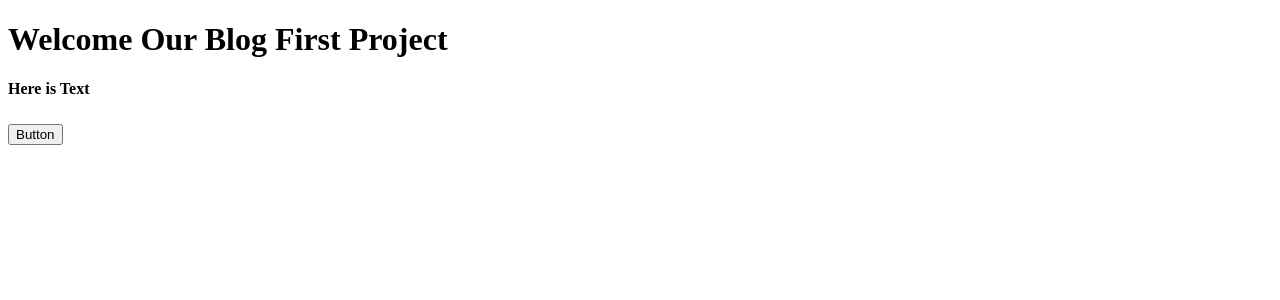
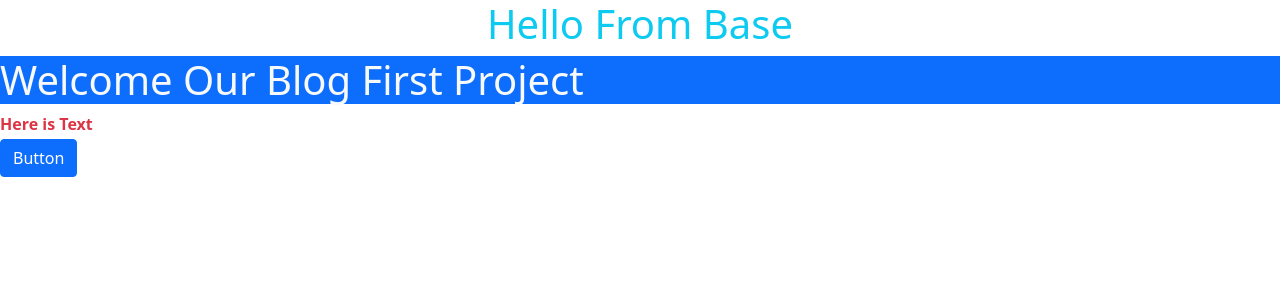
Before and after one commit to HassanSudan/django_course, a Django app: page / in a window 1280 px wide. Shown: the top 300 px of the page. Run offline with Django 5.2, Linux system fonts and the light colour scheme; some libraries are stand-ins or nearby versions.

Commit message:
Fouty Commit

```diff
--- a/blog/templates/blog/home.html
+++ b/blog/templates/blog/home.html
@@ -3,9 +3,10 @@
 
 {% block content %}
 
-    <h1> Welcome Our Blog First Project </h1>
-    <b>Here is Text </b>
+    <h1 class="bg-primary text-light"> Welcome Our Blog First Project </h1>
+    <b class="text-danger">Here is Text </b>
     <br>
-   <h2> <button> Button </button> </h2>
+
+   <h2> <button class="btn btn-primary"> Button </button> </h2>
 
    {% endblock content %}
--- a/tempalte/base.html
+++ b/tempalte/base.html
@@ -1,12 +1,20 @@
+
+{% load static %}
+
 <!DOCTYPE html>
 <html lang="en">
 <head>
     <meta charset="UTF-8">
     <meta name="viewport" content="width=device-width, initial-scale=1.0">
+    <link rel="stylesheet" href="{% static 'css/bootstrap.min.css'%}" />
+
     <title>Django Blog Course </title>
 </head>
 <body>
+    <h1 class="text-center text-info">Hello From Base</h1>
    {% block content %} {% endblock content %}
 
 </body>
+
+<script src="{% static 'js/bootstrap.bundle.min.js'%}"> </script>
 </html>
```
